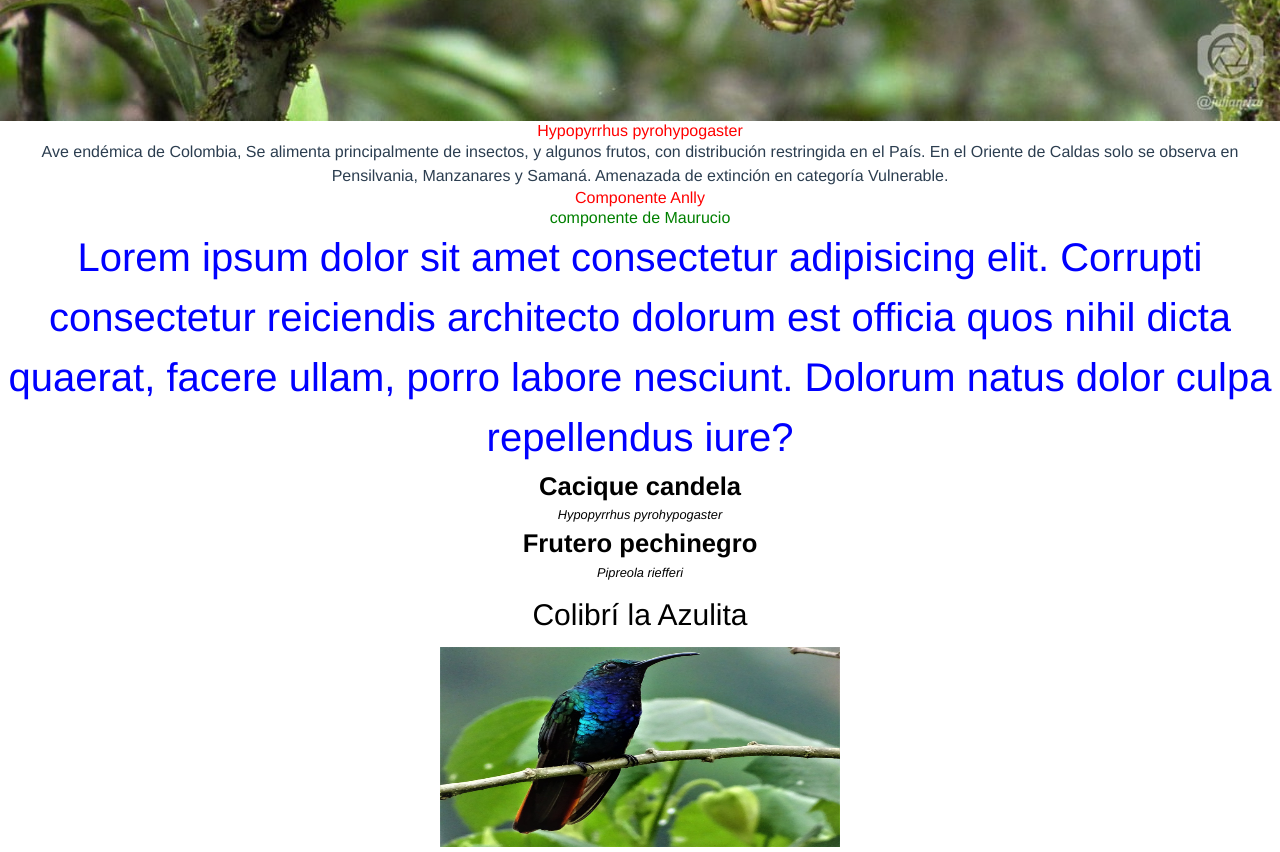
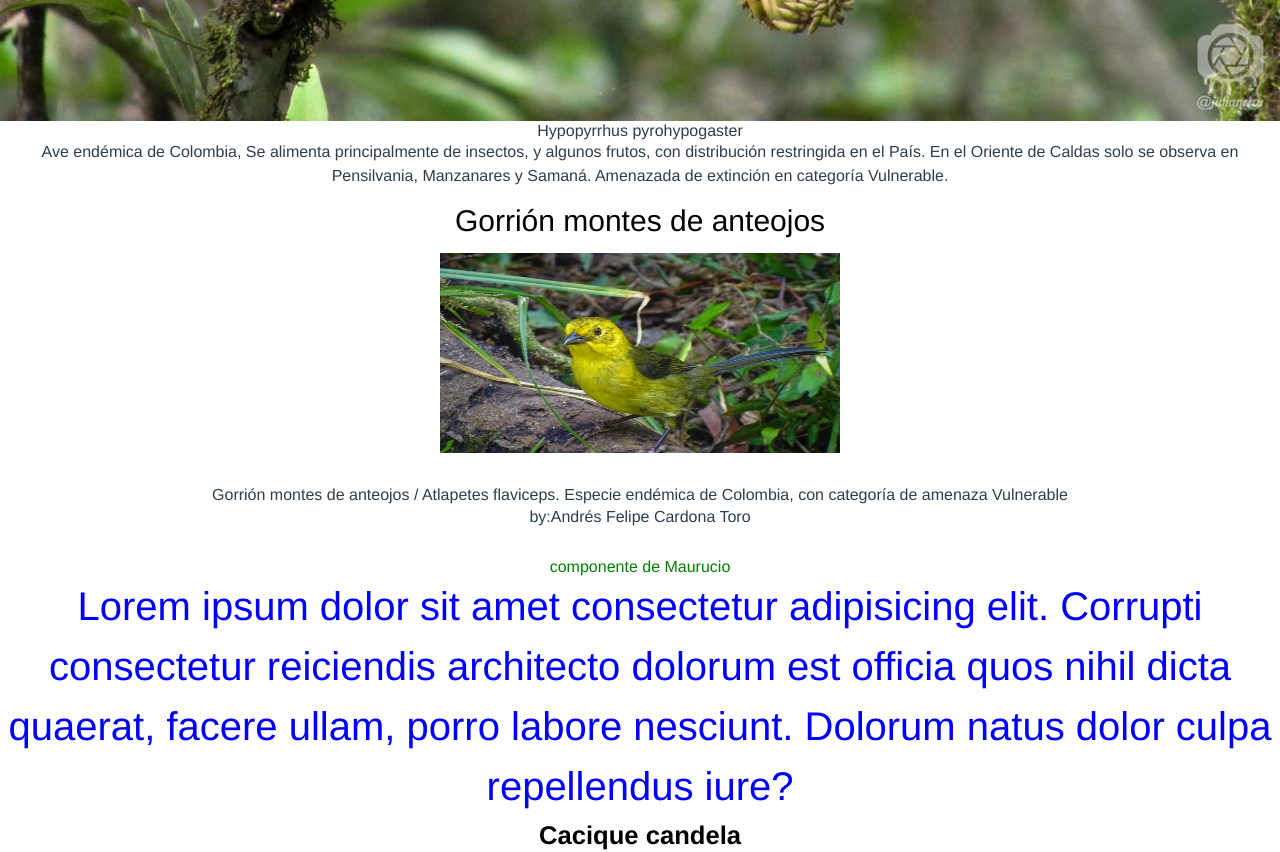
Before and after one commit to amartinezh/prosperCityVue, a Vue app: page /cacique-candela in a window 1280 px wide. Shown: the part 720-1572 px from the top of the page. Built offline with nearby package versions, Linux system fonts and the light colour scheme.

Commit message:
Se agrego el ave Gorrion montes de anteojos

```diff
--- a/src/components/ComponentAnlly.vue
+++ b/src/components/ComponentAnlly.vue
@@ -1,12 +1,43 @@
 <template>
-<div>
-  <h2>Componente Anlly</h2>
-</div>
+  <div>
+    <p class="titulocomponente">Gorrión montes de anteojos</p>
+    <div class="contenedorimagen">
+      <img alt="Vue logo" src="@/assets/Gorrion.jpeg" />
+    </div>
+    <p class="infoGorrion">
+      Gorrión montes de anteojos / Atlapetes flaviceps. Especie endémica de Colombia, con categoría
+      de amenaza Vulnerable
+    </p>
+    <h2 class="autor">
+         by:Andrés Felipe Cardona Toro
+    </h2>
+  </div>
 </template>
-<script lang="ts">
-</script>
-<style>
-h2{
-    color:red;
+<script lang="ts"></script>
+<style scoped>
+.contenedorimagen {
+  width: 100%;
+  height: 200px;
+  margin-bottom: 30px;
+  display: flex;
+  justify-content: center;
+  align-items: center;
+}
+
+.contenedorimagen img {
+  width: 400px;
+  height: 200px;
+}
+
+.titulocomponente {
+  font-size: 30px;
+  padding: 10px;
+  color: black;
+}
+.infoGorrion{
+  margin-top: 30px;
+}
+.autor{
+  margin-bottom: 30px;
 }
 </style>
--- a/src/components/ComponentYexi.vue
+++ b/src/components/ComponentYexi.vue
@@ -9,6 +9,9 @@
       alimenta principalmente de nectar, complementa su dieta con pequeños insectos. en Pensilvania
       se observa en el Centro vacacional el Bosque.
     </p>
+    <h2 class="autor">
+      by:Andres Felipe Cardona Toro
+    </h2>
   </div>
 </template>
 <script lang="ts"></script>
@@ -30,4 +33,7 @@
   padding: 10px;
   color: black;
 }
+.autor{
+  margin-bottom: 30px;
+}
 </style>
```
Also changed, not shown: src/assets/Gorrion.jpeg (added).
